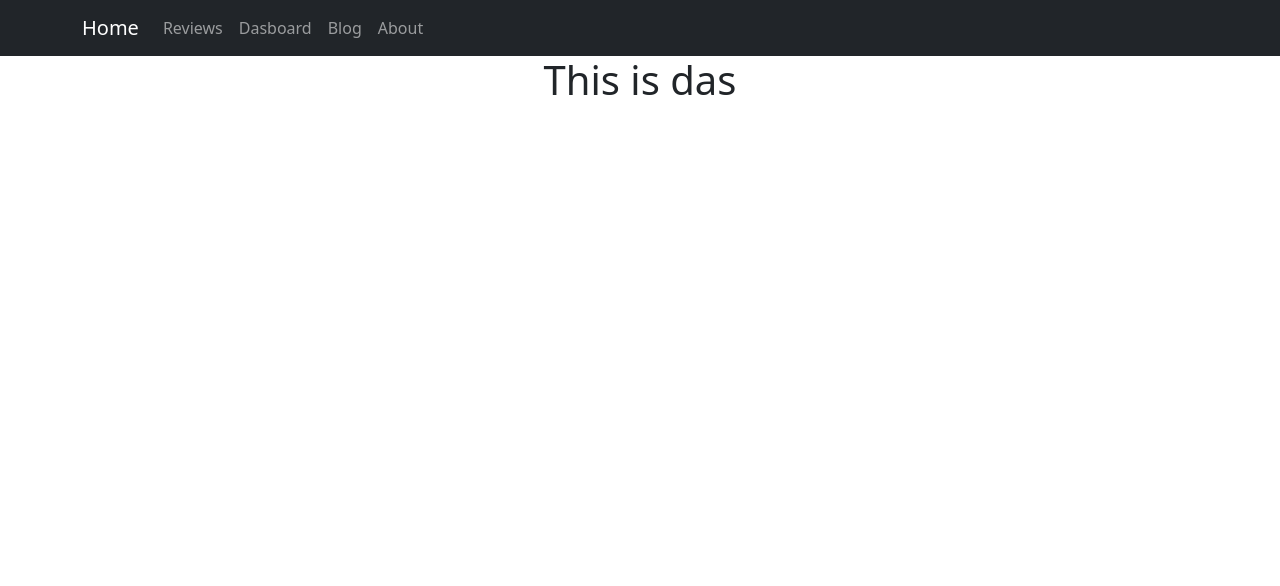
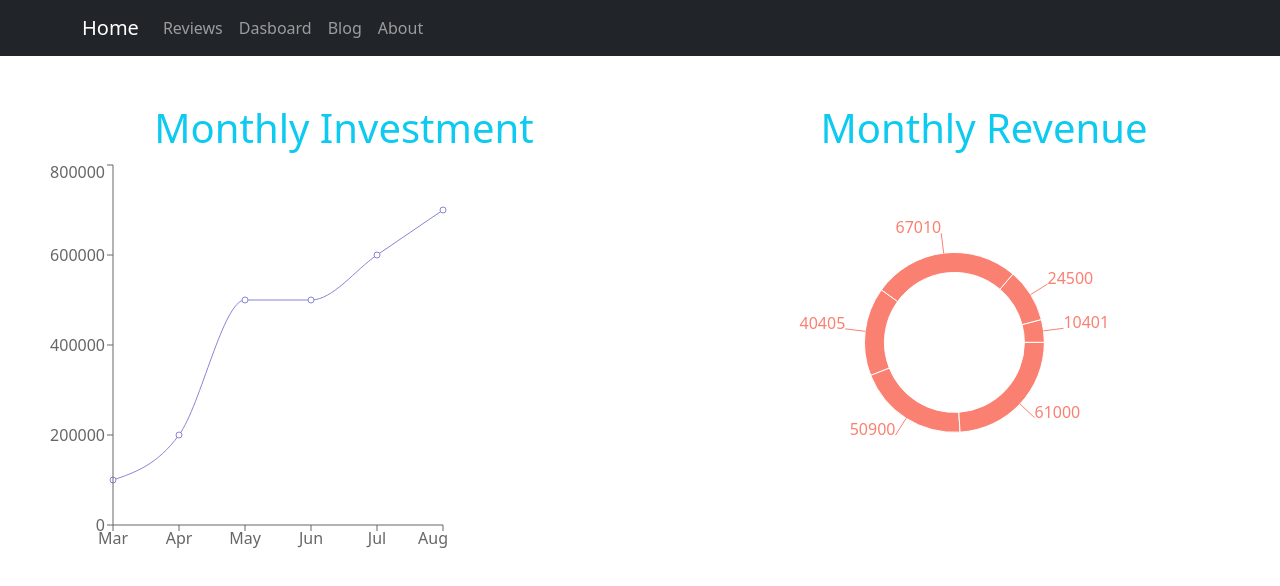
Before and after one commit to dev-nayandas/laptop-review, a React (Create React App) app: page /dasboard in a window 1280 px wide. Shown: the top 586 px of the page. Built offline with nearby package versions, Linux system fonts and the light colour scheme.

Commit message:
Dasboard Complete

```diff
--- a/public/index.html
+++ b/public/index.html
@@ -24,7 +24,7 @@
       work correctly both with client-side routing and a non-root public URL.
       Learn how to configure a non-root public URL by running `npm run build`.
     -->
-    <title>React App</title>
+    <title>Laptop Review</title>
   </head>
   <body>
     <noscript>You need to enable JavaScript to run this app.</noscript>
--- a/src/Components/Dasboard/Dasboard.css
+++ b/src/Components/Dasboard/Dasboard.css
@@ -0,0 +1,3 @@
+.chart{
+    margin-top: 200px;
+}
--- a/src/Components/Dasboard/Dasboard.js
+++ b/src/Components/Dasboard/Dasboard.js
@@ -1,10 +1,75 @@
+
 import React from 'react';
+import { LineChart, Line, XAxis, YAxis, Tooltip } from 'recharts';
+import  { PureComponent } from 'react';
+import { PieChart, Pie, Sector, Cell, ResponsiveContainer } from 'recharts';
 
 const Dasboard = () => {
+    const data = [
+        {
+            "month": "Mar",
+            "investment": 100000,
+            "sell": 241,
+            "revenue": 10401
+        },
+        {
+            "month": "Apr",
+            "investment": 200000,
+            "sell": 423,
+            "revenue": 24500
+        },
+        {
+            "month": "May",
+            "investment": 500000,
+            "sell": 726,
+            "revenue": 67010
+        },
+        {
+            "month": "Jun",
+            "investment": 500000,
+            "sell": 529,
+            "revenue": 40405
+        },
+        {
+            "month": "Jul",
+            "investment": 600000,
+            "sell": 601,
+            "revenue": 50900
+        },
+        {
+            "month": "Aug",
+            "investment": 700000,
+            "sell": 670,
+            "revenue": 61000
+        },
+    ]
+
     return (
-        <div>
-            <h1>This is das</h1>
+        <div className='d-flex'>
+            <div className='mt-5 ms-5 w-50 text-info' >
+                <h1>Monthly Investment</h1>
+
+                <LineChart width={400} height={400} data={data}>
+                    <Line type="monotone" dataKey={"investment"} stroke="#8884d8" />
+                    {/* <Line type="monotone" dataKey={"sell"} stroke="#8884d8" /> */}
+                    <XAxis dataKey={"month"}></XAxis>
+                    <YAxis></YAxis>
+                    <Tooltip />
+                </LineChart>
+            </div>
+            <div className='mt-5 ms-5 w-50 text-info chart' >
+                <h1>Monthly Revenue</h1>
+                <ResponsiveContainer width="90%" height="80%">
+                    <PieChart width={400} height={400}>
+                        <Pie data={data} dataKey="month" cx="50%" cy="50%" outerRadius={60} fill="#8884d8" />
+                        <Pie data={data} dataKey="revenue" cx="50%" cy="50%" innerRadius={70} outerRadius={90} fill="#FA8072" label />
+                        <Tooltip />
+                    </PieChart>
+                </ResponsiveContainer>
+
+            </div>
         </div>
+
     );
 };
 
```
